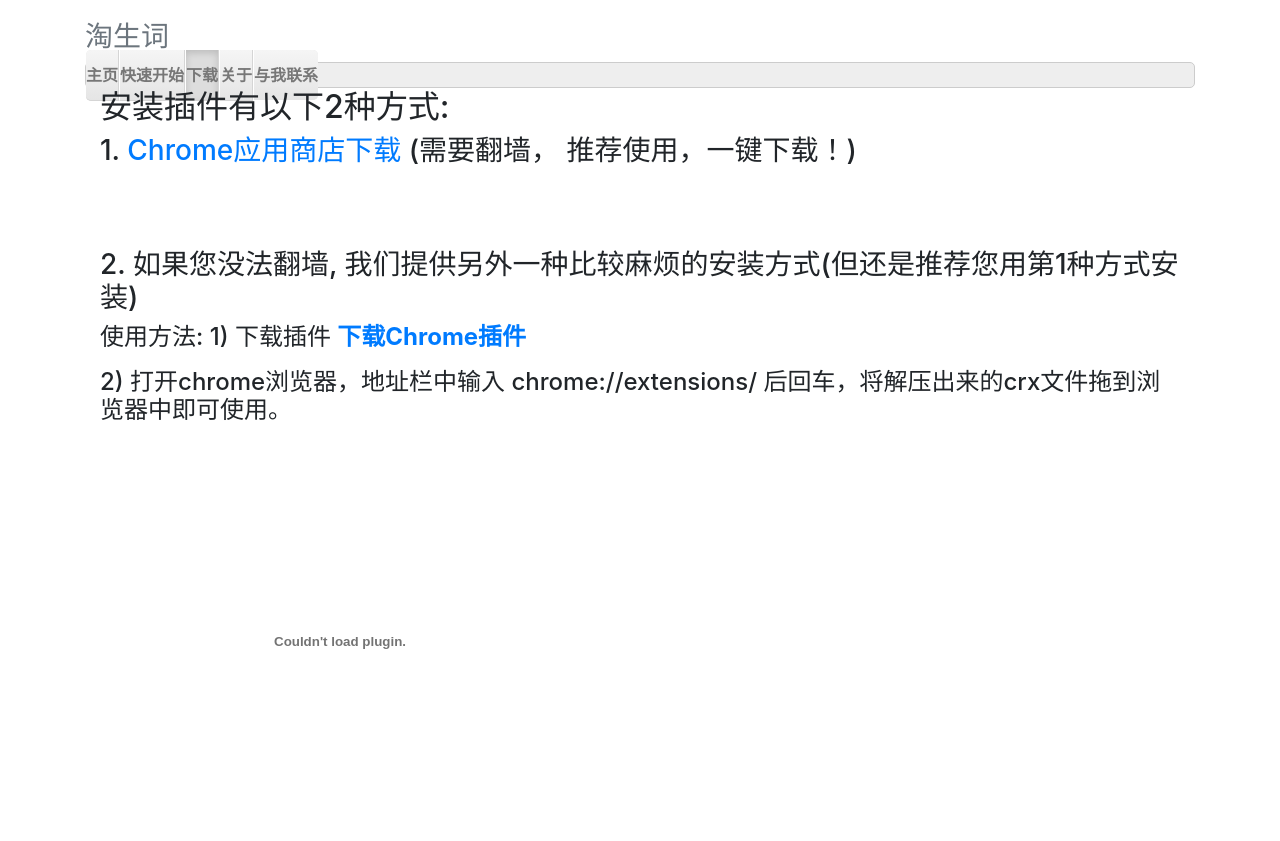
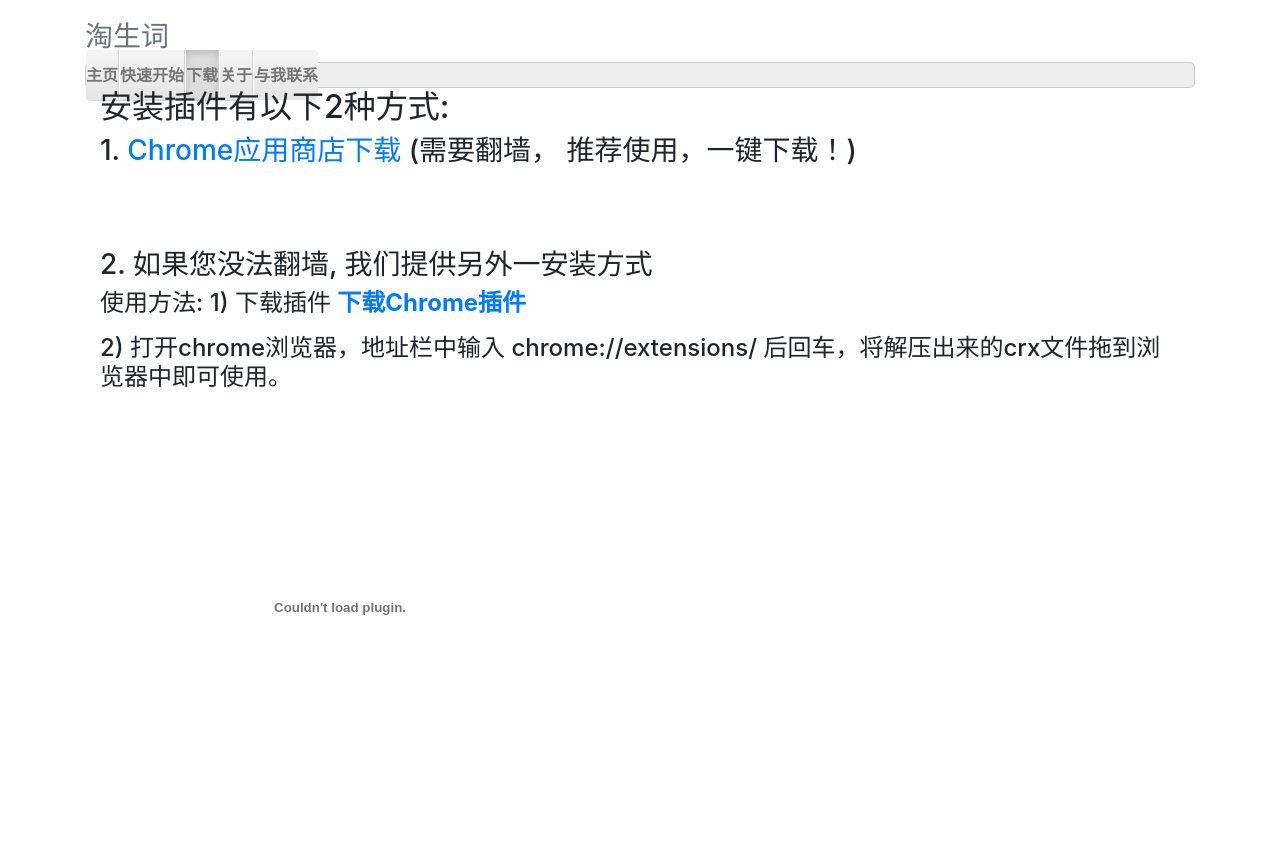
Before and after one commit to likangwei/baymax, a Django app: template wordRecall/templates/recall/download.html in a window 1280 px wide. After the commit the page ends 615 px from the top, so only its background shows below. Run offline with Django 3.2, Linux system fonts and the light colour scheme; the template is opened without the code that fills it, so the values that code supplies are empty; some libraries are stand-ins or nearby versions.

Commit message:
fix words

```diff
--- a/wordRecall/templates/recall/download.html
+++ b/wordRecall/templates/recall/download.html
@@ -15,7 +15,7 @@
     <br>
     <br>
     <h3>
-        2. 如果您没法翻墙, 我们提供另外一种比较麻烦的安装方式(但还是推荐您用第1种方式安装)
+        2. 如果您没法翻墙, 我们提供另外一安装方式
     </h3>
     <h4>
         <p>使用方法: 1) 下载插件 <strong><a href="/static/download/taoshengci.zip">下载Chrome插件</a></strong></p>
```
